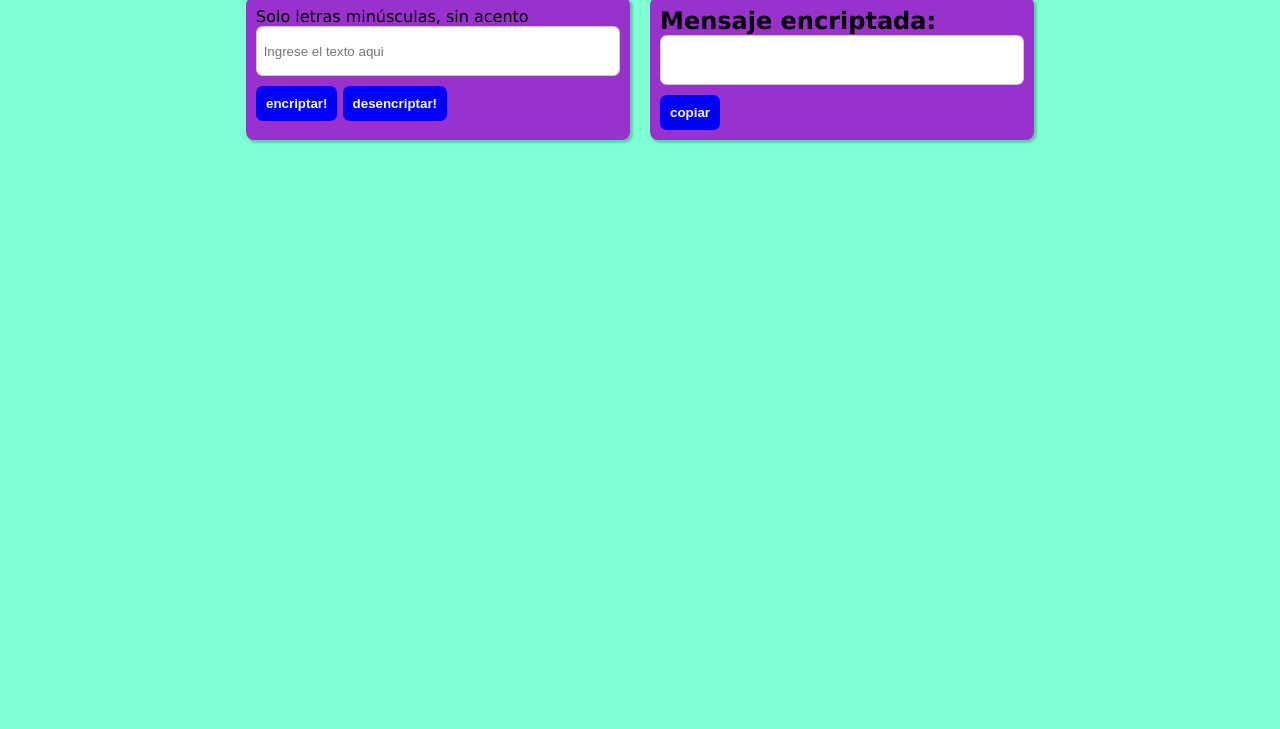
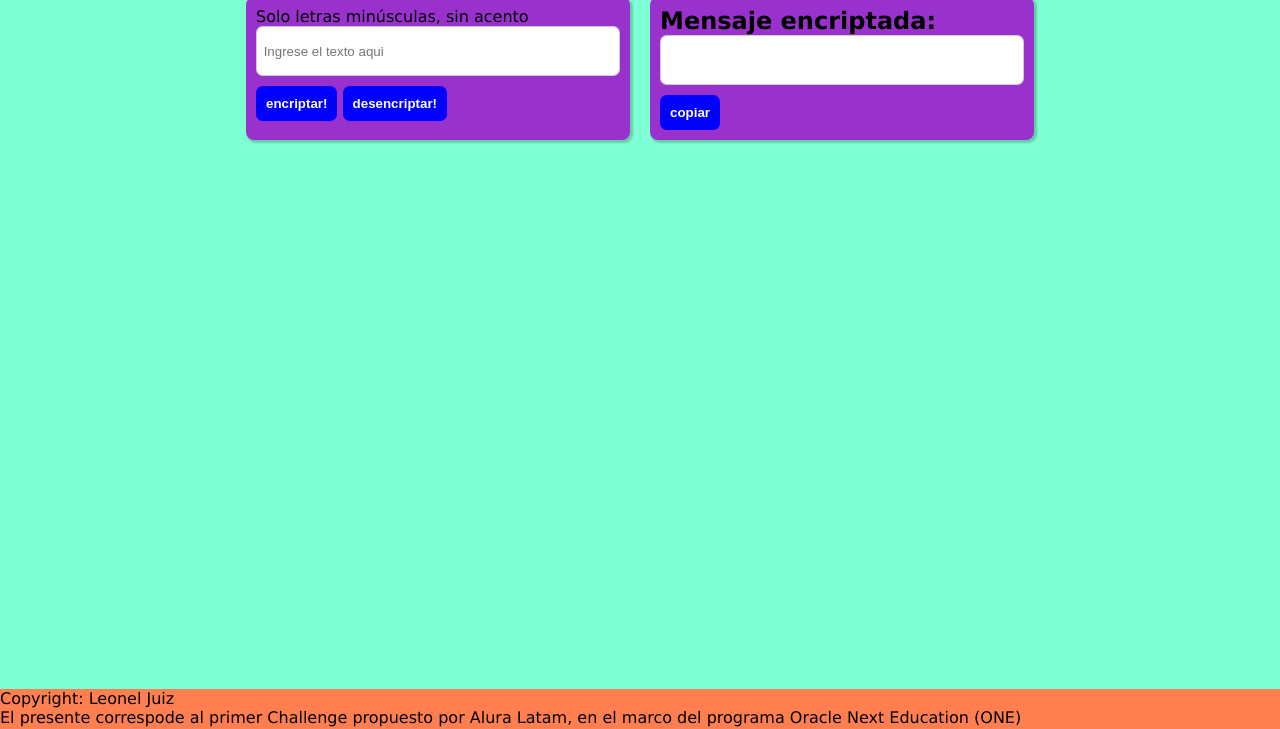
Before and after one commit to Atharindamel/alura-codificador, a plain HTML site: page index.html in a window 1280 px wide. Shown: the part 71-800 px from the top of the page. Drawn offline with Linux system fonts and the light colour scheme.

Commit message:
Incorporado rodapie

```diff
--- a/index.html
+++ b/index.html
@@ -8,6 +8,10 @@
   <link rel="stylesheet" href="style.css">
 </head>
 <body>
+  <div id="page-container">
+
+    <div id="content-wrap">
+
       <h1 class="titulo">código secreto</h1>
 
       <main class="main">
@@ -31,6 +35,14 @@
       <script src="javascript/desencriptacion.js"></script>
       <script src="javascript/boton-copiar.js"></script>
       <script src="javascript/caracteres-especiales.js"></script>
+    </div>
+
+    <footer id="footer">
+      <p>Copyright: Leonel Juiz</p>
+      <p>El presente correspode al primer Challenge propuesto por Alura Latam, en el marco del programa Oracle Next Education (ONE)</p>
+    </footer>
+
+  </div>
 
 </body>
 </html>
--- a/javascript/encriptacion.js
+++ b/javascript/encriptacion.js
@@ -1,5 +1,4 @@
 var botonAdicionarEncriptar = document.getElementById("btn-encriptar");
-
 
 botonAdicionarEncriptar.addEventListener("click",function(event){
     event.preventDefault();
--- a/style.css
+++ b/style.css
@@ -7,6 +7,15 @@
 body {
   background-color:aquamarine;
   font-family: Verdana, Geneva, Tahoma, sans-serif;
+}
+
+#page-container{
+  position: relative;
+  min-height: 100vh;
+}
+
+#content-wrap{
+  padding-bottom: 2.5rem;
 }
 
 .main {
@@ -51,3 +60,11 @@ body {
   width: 100%;
   height: 50px;
 }
+
+#footer{
+  background-color: coral;
+  position: absolute;
+  bottom: 0%;
+  width: 100%;
+  height: 2.5rem;
+}
```
Lines whose indentation alone changed are shown as unchanged.
